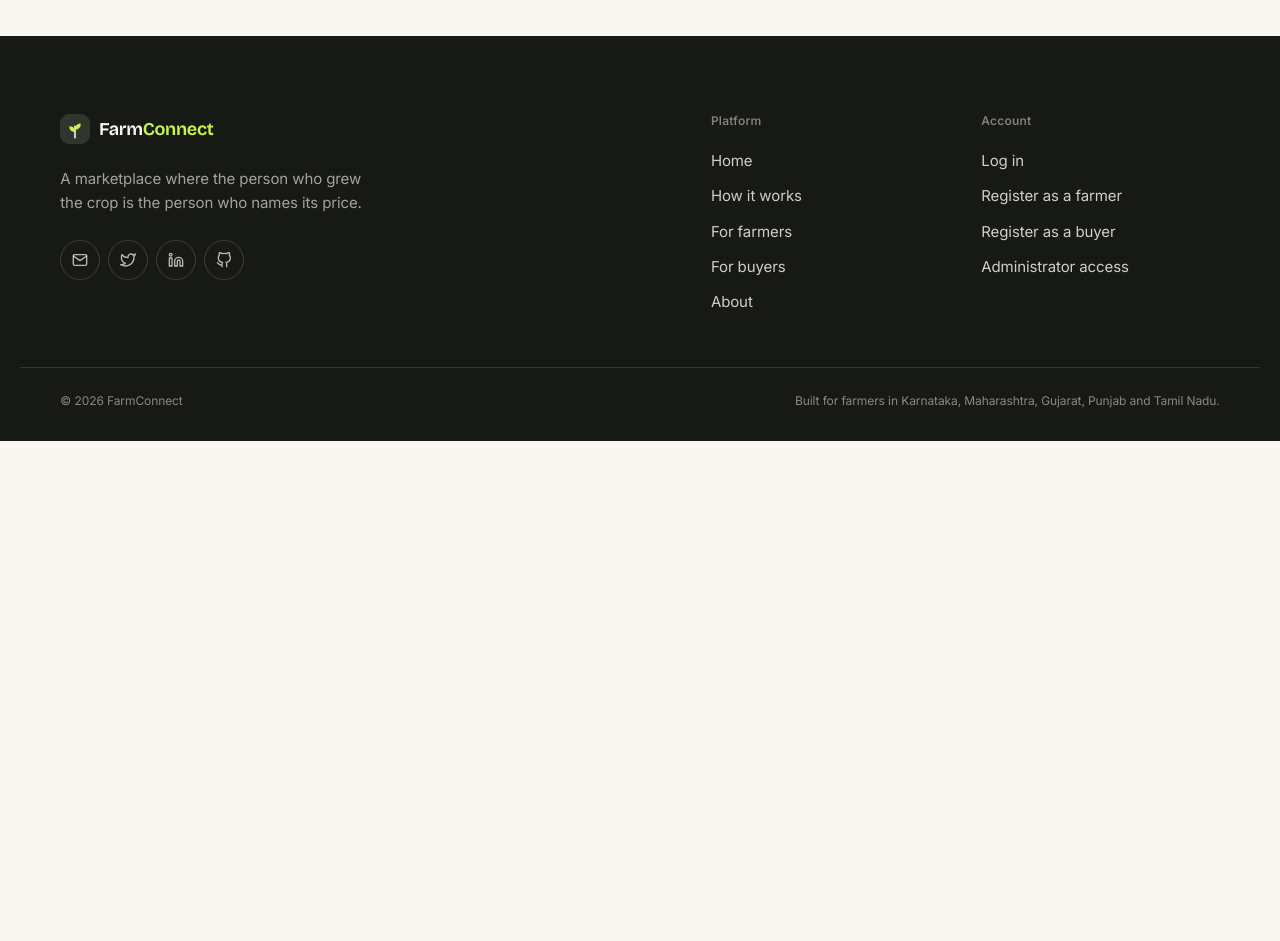
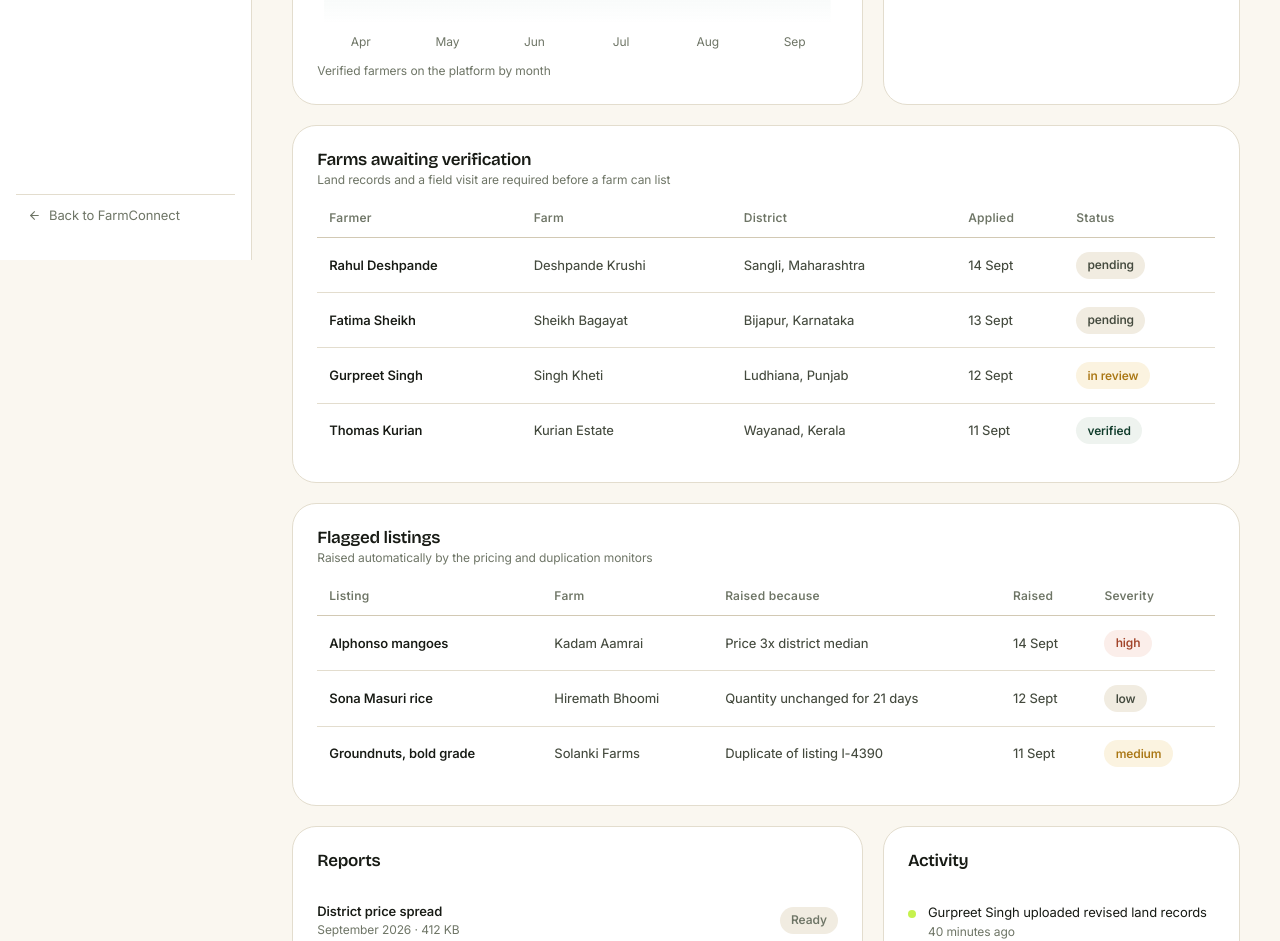
Before and after one commit to Ananya12345678987/Farm-connect, a React (Vite) app in the folder frontend/: page /admin-dashboard in a window 1280 px wide. Shown: the part 540-1481 px from the top of the page. Before the commit the page ends 981 px from the top, so only its background shows below. Built offline with nearby package versions, Linux system fonts and the light colour scheme.

Commit message:
feat: add admin dashboard with charts, verification and flagged listings

```diff
--- a/frontend/src/App.jsx
+++ b/frontend/src/App.jsx
@@ -29,6 +29,7 @@ const BuyerRegister = lazy(() => import("./pages/BuyerRegister"));
 const AdminRegister = lazy(() => import("./pages/AdminRegister"));
 const FarmerDashboard = lazy(() => import("./pages/FarmerDashboard"));
 const BuyerDashboard = lazy(() => import("./pages/BuyerDashboard"));
+const AdminDashboard = lazy(() => import("./pages/AdminDashboard"));
 
 function App() {
   return (
@@ -56,6 +57,7 @@ function App() {
           <Route element={<DashboardLayout />}>
             <Route path="/farmer-dashboard" element={<FarmerDashboard />} />
             <Route path="/buyer-dashboard" element={<BuyerDashboard />} />
+            <Route path="/admin-dashboard" element={<AdminDashboard />} />
           </Route>
         </Routes>
       </Suspense>
--- /dev/null
+++ b/frontend/src/pages/AdminDashboard.jsx
@@ -0,0 +1,155 @@
+import Panel from "../components/Panel/Panel";
+import Metric from "../components/Metric/Metric";
+import DataTable from "../components/DataTable/DataTable";
+import LineChart from "../components/Chart/LineChart";
+import SplitBar from "../components/Chart/SplitBar";
+import EmptyState from "../components/EmptyState/EmptyState";
+import { ADMIN } from "../data/dashboards";
+import { formatNumber, formatDay } from "../utils/format";
+
+const VERIFY_TONE = {
+  verified: "u-chip--green",
+  "in review": "u-chip--amber",
+  pending: "",
+};
+
+const SEVERITY_TONE = {
+  high: "u-chip--rust",
+  medium: "u-chip--amber",
+  low: "",
+};
+
+const FARMER_COLUMNS = [
+  { key: "name", label: "Farmer" },
+  { key: "farm", label: "Farm" },
+  { key: "location", label: "District" },
+  { key: "applied", label: "Applied", render: (row) => formatDay(row.applied) },
+  {
+    key: "status",
+    label: "Status",
+    render: (row) => (
+      <span className={`u-chip ${VERIFY_TONE[row.status] ?? ""}`}>{row.status}</span>
+    ),
+  },
+];
+
+const FLAG_COLUMNS = [
+  { key: "product", label: "Listing" },
+  { key: "farm", label: "Farm" },
+  { key: "reason", label: "Raised because" },
+  { key: "raised", label: "Raised", render: (row) => formatDay(row.raised) },
+  {
+    key: "severity",
+    label: "Severity",
+    render: (row) => (
+      <span className={`u-chip ${SEVERITY_TONE[row.severity] ?? ""}`}>{row.severity}</span>
+    ),
+  },
+];
+
+export default function AdminDashboard() {
+  /* Static sample data for now; becomes a useAsync(...) call once the
+     backend exists. */
+  const { stats, growth, categorySplit, pendingFarmers, flaggedListings, activity, reports } =
+    ADMIN;
+
+  return (
+    <div className="db-stack">
+      <section id="db-overview" aria-label="Overview">
+        <div className="db-grid db-grid--stats">
+          {stats.map((stat) => (
+            <Metric key={stat.id} {...stat} />
+          ))}
+        </div>
+      </section>
+
+      <div className="db-grid db-grid--split">
+        <Panel
+          title="Verified farmers"
+          subtitle="Cumulative, April to September 2026"
+          action={<span className="u-chip u-chip--green">+24 this month</span>}
+        >
+          <LineChart
+            data={growth}
+            formatValue={formatNumber}
+            caption="Verified farmers on the platform by month"
+          />
+        </Panel>
+
+        <Panel title="Listings by category" subtitle="Share of live listings">
+          <SplitBar data={categorySplit} />
+        </Panel>
+      </div>
+
+      <Panel
+        id="db-verification"
+        title="Farms awaiting verification"
+        subtitle="Land records and a field visit are required before a farm can list"
+      >
+        {pendingFarmers.length === 0 ? (
+          <EmptyState
+            size="sm"
+            title="Nothing in the queue"
+            body="New farm applications will appear here as they arrive."
+          />
+        ) : (
+          <DataTable
+            columns={FARMER_COLUMNS}
+            rows={pendingFarmers}
+            caption="Farms awaiting verification"
+          />
+        )}
+      </Panel>
+
+      <Panel
+        id="db-flagged"
+        title="Flagged listings"
+        subtitle="Raised automatically by the pricing and duplication monitors"
+      >
+        {flaggedListings.length === 0 ? (
+          <EmptyState size="sm" title="Nothing flagged" body="Listings that look wrong will show up here." />
+        ) : (
+          <DataTable
+            columns={FLAG_COLUMNS}
+            rows={flaggedListings}
+            caption="Listings flagged for review"
+          />
+        )}
+      </Panel>
+
+      <div className="db-grid db-grid--split">
+        <Panel id="db-reports" title="Reports">
+          <ul className="minilist">
+            {reports.map((report) => (
+              <li key={report.id}>
+                <div>
+                  <p className="minilist__name">{report.name}</p>
+                  <p className="minilist__meta">
+                    {report.period} · {report.size}
+                  </p>
+                </div>
+                {/* No download control: the files do not exist yet, and a
+                    button that does nothing is worse than no button. */}
+                <span className="minilist__count u-chip">Ready</span>
+              </li>
+            ))}
+          </ul>
+        </Panel>
+
+        <Panel title="Activity">
+          <ul className="feed">
+            {activity.map((item) => (
+              <li key={item.id}>
+                <span className={`feed__dot feed__dot--${item.kind}`} aria-hidden="true" />
+                <div>
+                  <p className="feed__text">{item.text}</p>
+                  <p className="feed__time">{item.time}</p>
+                </div>
+              </li>
+            ))}
+          </ul>
+        </Panel>
+      </div>
+    </div>
+  );
+}
```
